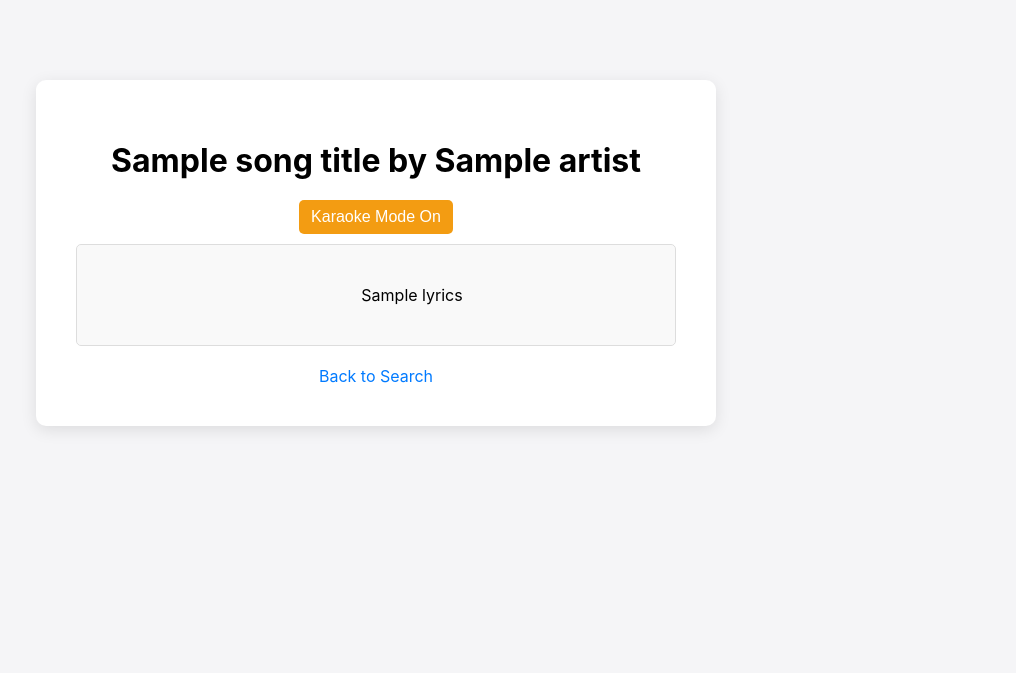
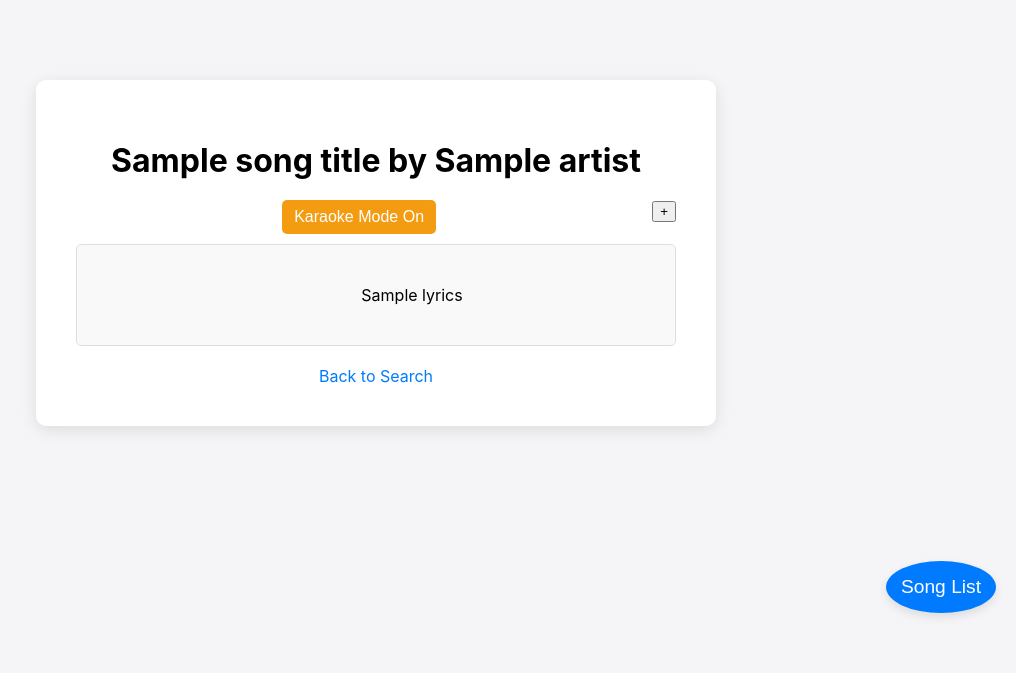
Before and after one commit to JohnStyleZ/lyricslookup, a Flask app: template templates/lyrics.html in a window 1280 px wide. Shown: the part 167-840 px from the top of the page, without its empty margins (264-1280 px from the left). Run offline with Flask 3, Linux system fonts and the light colour scheme; the template is opened without the code that fills it: most values are stand-ins (such as "Sample title", 1, 10 or a date in 2020).

Commit message:
Update lyrics.html

```diff
--- a/templates/lyrics.html
+++ b/templates/lyrics.html
@@ -268,6 +268,7 @@
             }
         }
 
+
         // Ensure karaoke mode is off on page load and all controllers are hidden
         window.onload = function() {
             var lyricsContainer = document.querySelector(".lyrics-container");
@@ -285,8 +286,14 @@
 </head>
 <body>
     <div class="container">
+        <!-- Your existing HTML structure -->
         <h1>{{ song_title }} by {{ artist }}</h1>
         <button class="karaoke-mode-button" id="karaoke-mode-btn" onclick="toggleKaraokeMode()">Karaoke Mode Off</button>
+        <!-- Adjusted "+" icon aligned horizontally with karaoke button -->
+        <span style="float: right; margin-left: 10px;">
+            <!-- Adjusted to call addSongToList() from floating_button.html -->
+            <button id="addButton" onclick="addSongToList()">+</button>
+        </span>
         <div class="lyrics-container">
             <div class="text-size-selector">
                 <label for="text-size">Text Size: </label>
@@ -306,5 +313,15 @@
         </div>
         <a href="{{ url_for('home') }}">Back to Search</a>
     </div>
+    <!-- Include floating button and song list container -->
+    {% include 'floating_button.html' %}
+
+    <!-- Song list container (initially hidden) -->
+    <div class="song-list-container" id="songListContainer" style="display: none;">
+        <!-- Your existing HTML structure -->
+    </div>
+<!--
+    <script src="{{ url_for('static', filename='js/floating_song_list.js') }}"></script>
+    -->
 </body>
 </html>
```
